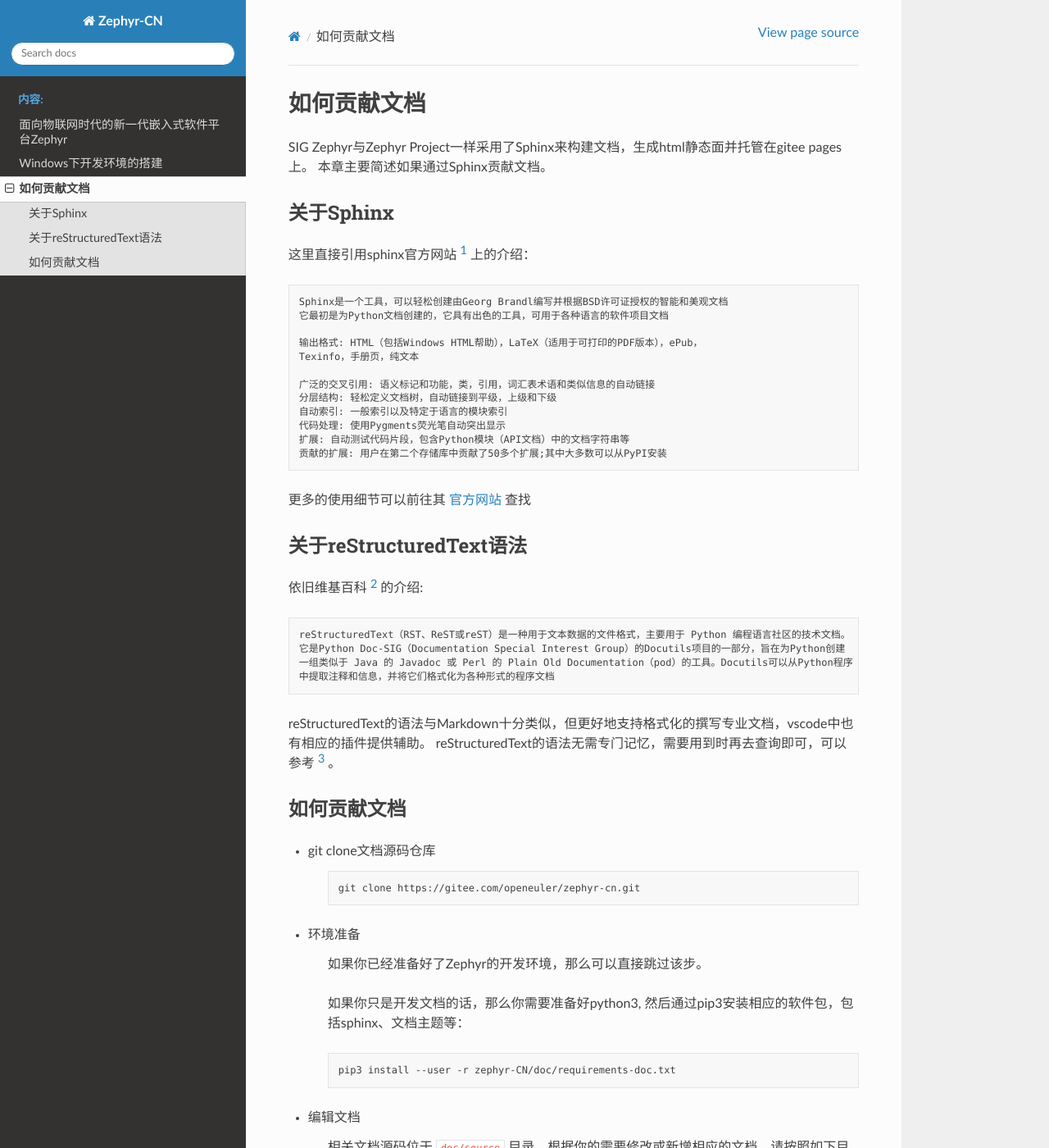
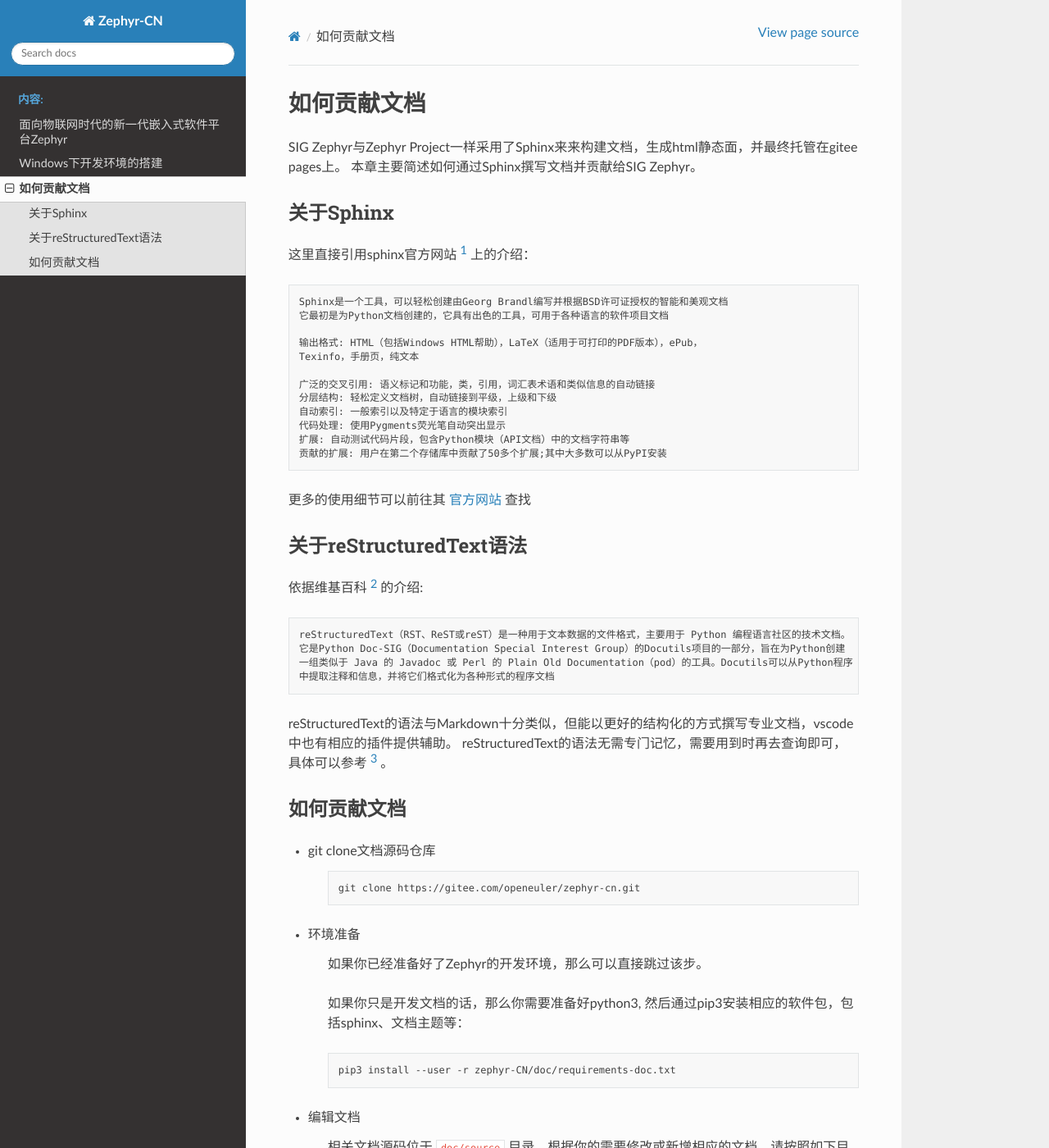
Before and after one commit to openeuler-mirror/zephyr-cn, a Sphinx documentation site: the page built from doc/source/develop/write_doc.rst, in a window 1280 px wide and 1400 px high. Shown: the whole window at 82% size. Built offline with Sphinx 7.4.7 and the Read the Docs theme 2.0.0, drawn with Linux system fonts in a browser that asks for light colours.

Commit message:
docs: fix typos
fix found typos

Signed-off-by: Wayne Ren <renwei41@huawei.com>

```diff
--- a/doc/source/develop/windows.rst
+++ b/doc/source/develop/windows.rst
@@ -22,7 +22,7 @@ Zephyr的代码可以分为Zephyr OS和Zephyr modules两大部分，都托管在
     * 包含了Zephyr OS和Zephyr modules，可以访问 `网盘 <https://pan.baidu.com/s/1v6wk386WMKZ8X8cXSdfUOQ>`_ 提取码: **zeph**
     * 如果需要同步Zephyr OS的git仓库，可以先通过 `gitee镜像 <https://gitee.com/zephyr-rtos/zephyr>`_ 同步，然后再同步到github上
       的仓库
-    * Zephyr modules数量较多，但只有部分git仓库在 `gitee镜像 <https://gitee.com/zephyr-rtos/zephyr>`_ 上存在，缺失的部分需要通过其方式
+    * Zephyr modules数量较多，但只有部分git仓库在 `gitee镜像 <https://gitee.com/zephyr-rtos>`_ 上存在，缺失的部分需要通过其方式
       获得。在实际开发过程中，很少会使用到所有Zephyr modules, 因此可以根据需要，只准备相应的modules。
 
 下载或clone好代码后，一种推荐的文件布局如下：
--- a/doc/source/develop/write_doc.rst
+++ b/doc/source/develop/write_doc.rst
@@ -3,8 +3,8 @@
 如何贡献文档
 ###############
 
-SIG Zephyr与Zephyr Project一样采用了Sphinx来构建文档，生成html静态面并托管在gitee pages上。
-本章主要简述如果通过Sphinx贡献文档。
+SIG Zephyr与Zephyr Project一样采用了Sphinx来来构建文档，生成html静态面，并最终托管在gitee pages上。
+本章主要简述如何通过Sphinx撰写文档并贡献给SIG Zephyr。
 
 关于Sphinx
 ===========
@@ -31,15 +31,15 @@ SIG Zephyr与Zephyr Project一样采用了Sphinx来构建文档，生成html静
 关于reStructuredText语法
 ===============================
 
-依旧维基百科 [#rst_wikipedia]_ 的介绍::
+依据维基百科 [#rst_wikipedia]_ 的介绍::
 
     reStructuredText（RST、ReST或reST）是一种用于文本数据的文件格式，主要用于 Python 编程语言社区的技术文档。
     它是Python Doc-SIG（Documentation Special Interest Group）的Docutils项目的一部分，旨在为Python创建
     一组类似于 Java 的 Javadoc 或 Perl 的 Plain Old Documentation（pod）的工具。Docutils可以从Python程序
     中提取注释和信息，并将它们格式化为各种形式的程序文档
 
-reStructuredText的语法与Markdown十分类似，但更好地支持格式化的撰写专业文档，vscode中也有相应的插件提供辅助。
-reStructuredText的语法无需专门记忆，需要用到时再去查询即可，可以参考 [#rst_tutorial]_ 。
+reStructuredText的语法与Markdown十分类似，但能以更好的结构化的方式撰写专业文档，vscode中也有相应的插件提供辅助。
+reStructuredText的语法无需专门记忆，需要用到时再去查询即可，具体可以参考 [#rst_tutorial]_ 。
 
 如何贡献文档
 ==================
```
Also changed, not shown: other parts of doc/source/develop/write_doc.rst (+1 -1 lines).
